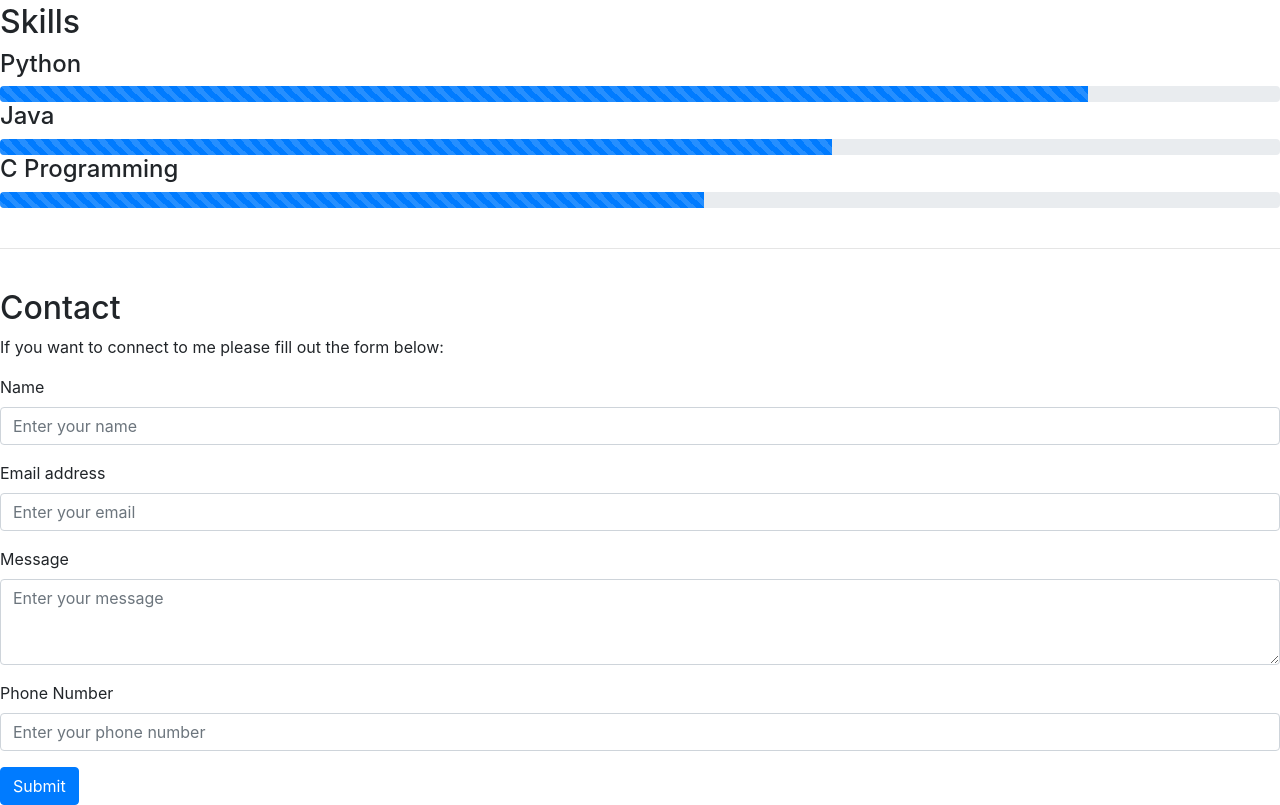
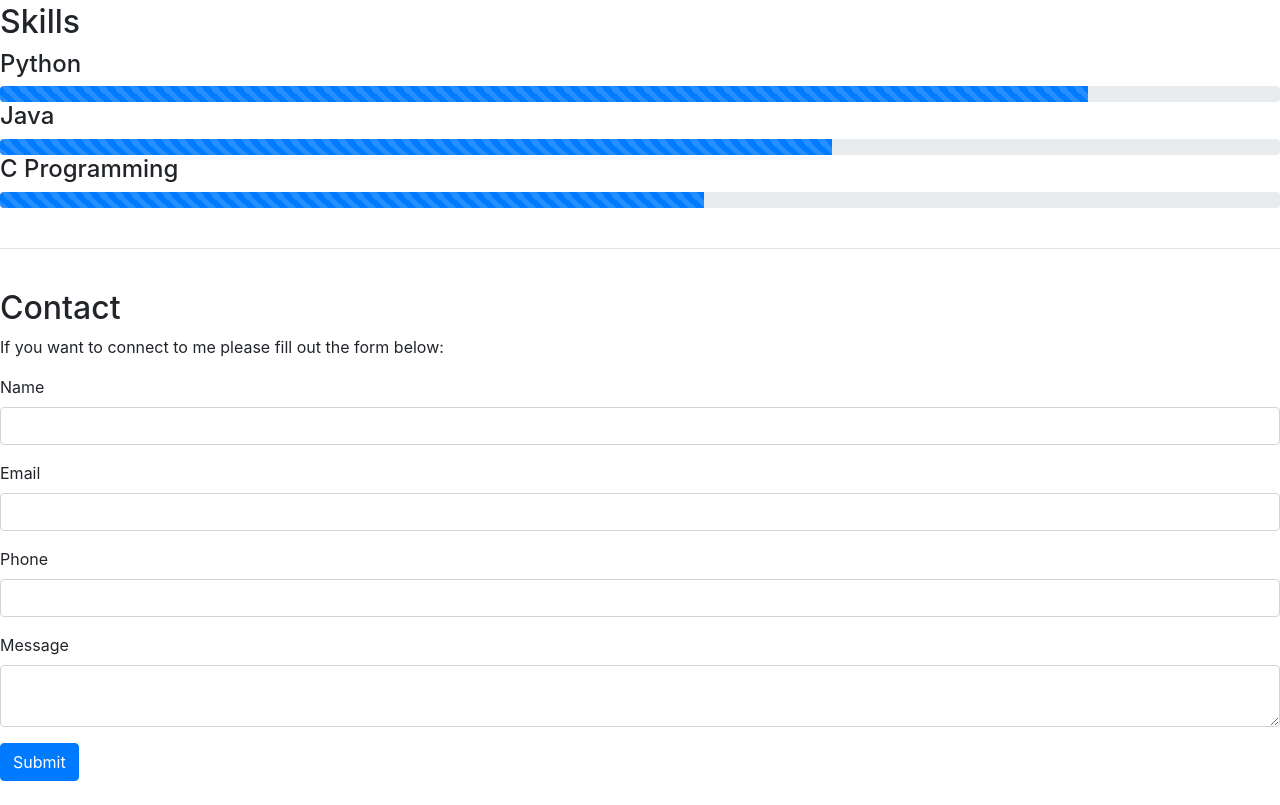
Before and after one commit to pujitha891918/portfoliowebapp.github.io, a plain HTML site: page index.html in a window 1280 px wide. Shown: the part 923-1728 px from the top of the page. After the commit the page ends 1704 px from the top, so only its background shows below. Drawn offline with nearby package versions, Linux system fonts and the light colour scheme.

Commit message:
Update index.html

```diff
--- a/index.html
+++ b/index.html
@@ -91,30 +91,43 @@
     <br>
     <h2 id="contact">Contact</h2>
     <p>If you want to connect to me please fill out the form below:</p>
-    <div class="form">
-        <form action="https://formspree.io/f/mkgddqyj" method="POST">
-            <div class="form-group">
-                <label for="name">Name</label>
-                <input name="text" type="text" class="form-control" id="name" placeholder="Enter your name">
-            </div>
-            <div class="form-group">
-                <label for="email">Email address</label>
-                <input type="email" name="email" class="form-control" id="email" placeholder="Enter your email">
-            </div>
-            <div class="form-group">
-                <label for="message">Message</label>
-                <textarea class="form-control" name="text" id="message" rows="3" placeholder="Enter your message"></textarea>
-            </div>
+   <div class="form">
 
-            <div class="form-group">
-                <label for="phone">Phone Number</label>
-                <input type="tel" name="phone" class="form-control" id="phone" placeholder="Enter your phone number">
-        </form>
-            </div>
-            <button type="submit" class="btn btn-primary">Submit</button>
+       <form action="https://formspree.io/f/mdannwnk" method="POST">
 
+    <!-- REQUIRED -->
+    <input type="hidden"  value="New Portfolio Contact">
+
+    <div class="form-group">
+        <label>Name</label>
+        <input type="text" name="text" class="form-control" required>
     </div>
+
+    <div class="form-group">
+        <label>Email</label>
+        <!-- 🔥 THIS IS THE KEY FIX -->
+        <input type="email" name="email" class="form-control" required>
     </div>
+
+    <div class="form-group">
+        <label>Phone</label>
+        <input type="tel" name="phone" class="form-control">
+    </div>
+
+    <div class="form-group">
+        <label>Message</label>
+        <textarea name="text" class="form-control" required></textarea>
+    </div>
+
+    <!-- Redirect after success (VERY IMPORTANT for testing) -->
+    <input type="hidden" name="_next" value="https://dasariaishwarya.github.io/Portfolio.github.io/?success=true">
+
+    <button type="submit" class="btn btn-primary">Submit</button>
+
+</form>
+
+</div>
+
 
     <!-- Optional JavaScript; choose one of the two! -->
 
```
